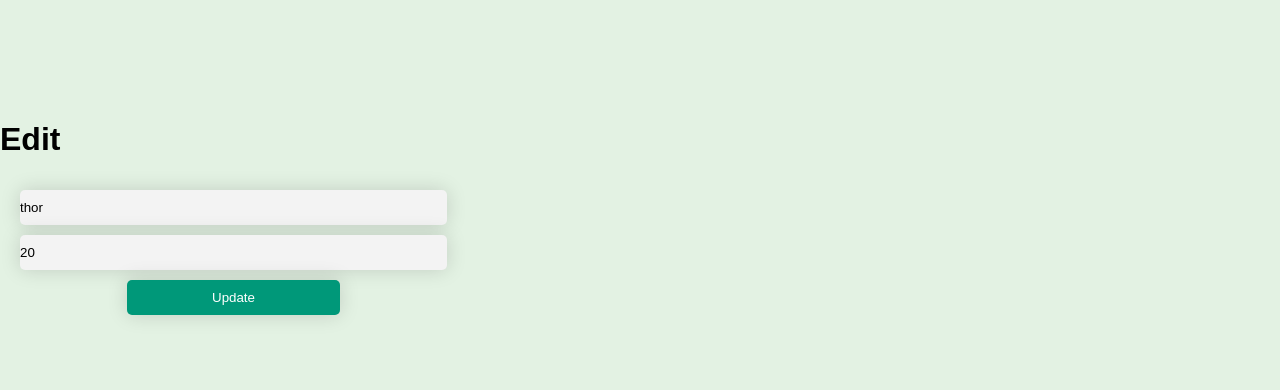
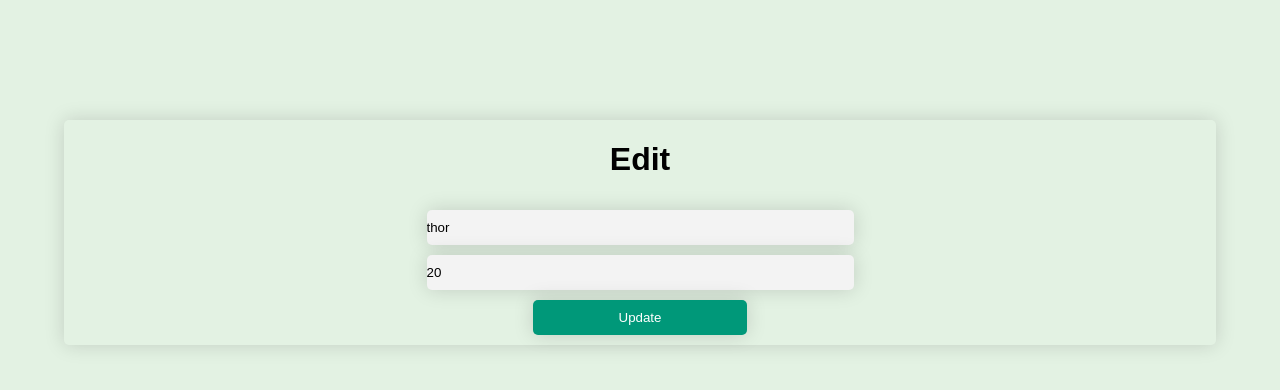
Before and after one commit to Jijin13/flask-crud-app, a Flask app: page /edit/2 in a window 1280 px wide. Shown: the top 390 px of the page. Run offline with Flask 3, Linux system fonts and the light colour scheme.

Commit message:
Updated edit.html

```diff
--- a/templates/edit.html
+++ b/templates/edit.html
@@ -5,13 +5,12 @@
 {% endblock %}
 
 {% block body %}
-<div class="content">
-    <h1>Edit</h1>
-
-    <form action="/edit/{{data.id}}" method="POST">
-        <input type="text" name="name" id="content" value="{{data.name}}">
-        <input type="number" name="rollnumber" id="content" value="{{data.rollnumber}}">
-        <input type="submit" value="Update">
-    </form>
+<div class="container">
+    <div class="item"><h1>Edit</h1>
+        <form action="/edit/{{data.id}}" method="POST">
+            <input type="text" name="name" id="content" value="{{data.name}}">
+            <input type="number" name="rollnumber" id="content" value="{{data.rollnumber}}">
+            <input type="submit" value="Update">
+        </form></div>
 </div>
 {% endblock %}
```
